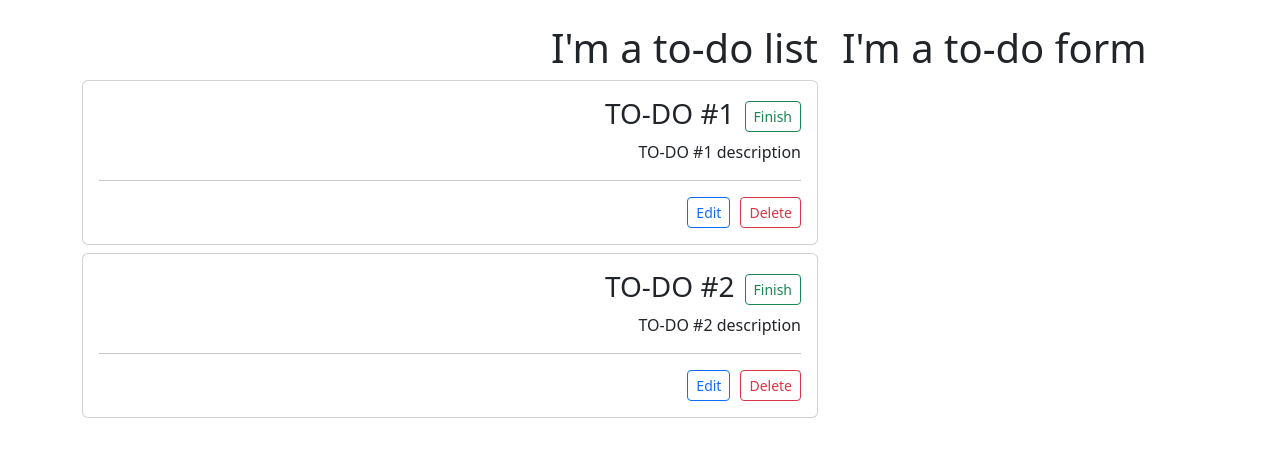
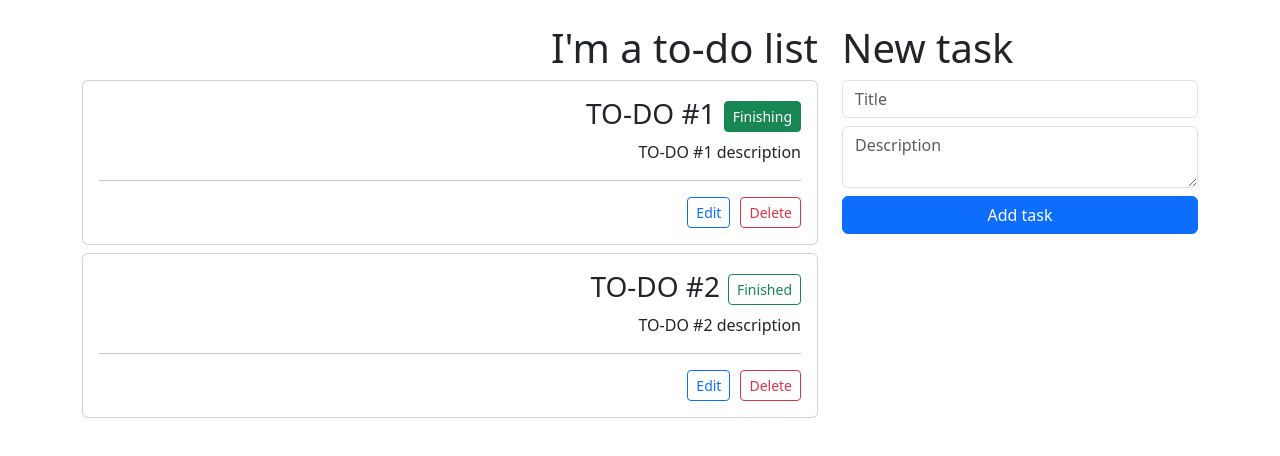
Before and after one commit to CarlosAlc91/to-do-list-React, a React (Create React App) app: page / in a window 1280 px wide. Shown: the top 456 px of the page. Built offline with nearby package versions, Linux system fonts and the light colour scheme.

Commit message:
updating-to-do-list-app

```diff
--- a/src/App.js
+++ b/src/App.js
@@ -3,26 +3,116 @@
 /* para importar librerias desde el package.json, no se necesita agregar ./ */
 /* para importar archivos que estan en la carpeta src, ahi si debemos agregar ./ */
 
-import React from "react"
+import React, { useState } from "react"
 import TodoList from "./components/TodoList"
 import TodoForm from "./components/TodoForm"
 
 
-/* creaacion de funcin */
+const initialTodos = [
+  {
+    id: 1,
+    title: 'TO-DO #1',
+    description: 'TO-DO #1 description',
+    completed: false
+  },
+
+  {
+    id: 2,
+    title: 'TO-DO #2',
+    description: 'TO-DO #2 description',
+    completed: true
+  }
+]
+
+
+/* creaacion de funciones para hacer cambios a nuestra app */
+/* cada que se cree una funcion o en app que tenga que ver con funcionalidad, se debe de agregar en el return de TodoList dentro de App, de lo contrario la funcion no esta siendo llamda */
 
 const App = () => {
   /* un componente, solamente puede retornar una unica etiqueta, para retornar mas de una etiqueta, debemos de retornar un contenedor padre. */
+
+  /* desestructuracion del array initialTodos*/
+  /* const [posicion0 asignalo a una variable todos, posicion1 asignalo a una variable setTodos] = useState(initialTodos aray) */
+  const [todos, setTodos] = useState(initialTodos)
+
+  /* creacion de funcion que elimina un TO-DO */
+  const todoDelete = (todoId) => {
+
+    const changedTodos = todos.filter(todo => todo.id !== todoId)
+
+    setTodos(changedTodos)
+  }
+
+  /* funcion que da por terminada una tarea */
+  const todoToogleComplete = (todoId) => {
+
+    /*  const changedTodos = (todoId) => {
+
+       const changedTodos = todos.map(todo => {
+         const todoEdit = {
+           ...todo,
+           completed: !todo.completed
+         }
+
+         if (todo.id === todoId) {
+           return todoEdit
+         } else {
+           return todo
+         }
+
+       })
+
+     } */
+
+
+    /* const changedTodos = todos.map(todo => todo.id === todoId ? { ...todo, completed: !todo.completed } : todo) */
+
+    const changedTodos = todos.map(todo => (
+      todo.id === todoId
+        ? { ...todo, completed: !todo.completed }
+        : todo
+    ))
+
+    setTodos(changedTodos)
+
+  }
+
+  /* funcion agregar tarea */
+  /* la funcion se agrega en el return en TodoForm, ya que estamos trabajando en TodoForm.js  */
+  const todoAdd = (todo) => {
+
+    const newTodo = {
+      id: Date.now(),
+      ...todo,
+      completed: false
+    }
+
+    const changedTodos = [
+      /* si agregamos el newTodo arriba de todo, las nuevas tareas se van agregando una arriba de otra. */
+      newTodo,
+      ...todos,
+    ]
+
+    setTodos(changedTodos)
+  }
+
   return (
     /* return varios elementos: se utiliza un fragment, etiquetas abiertas, ya que podria danar nuestra maquetacion
     */
     <div className="container mt-4">
       <div className="row">
         <div className="col-8">
-          <TodoList />
+          <TodoList
+            todos={todos}
+            todoDelete={todoDelete}
+            todoToogleComplete={todoToogleComplete}
+          />
           {/* componentes */}
         </div>
         <div className="col-4">
-          <TodoForm />
+          <TodoForm
+            todoAdd={todoAdd}
+          />
         </div>
       </div>
     </div>
--- a/src/components/Todo.js
+++ b/src/components/Todo.js
@@ -4,8 +4,9 @@ import React from 'react'
 /* desestructuracion de los todo */
 /* vamos a extraer los todos que tenemos en TodoList.js => todo.title y todo.description para evitar agreagar props.todo.title y solamente agregar todo.title */
 /* Esta desestructuracion se hace directamente dentro del argumeto del componente */
+/* cada que se cree una funcion o en app que tenga que ver con funcionalidad, se debe de agregar tanto en el parametro Todo como dentro del button al que la funcionalidad este haciendo referencia */
 
-const Todo = ({ todo }) => {
+const Todo = ({ todo, todoDelete, todoToogleComplete }) => {
 
   return (
     <div className='card mt-2'>
@@ -14,9 +15,15 @@ const Todo = ({ todo }) => {
         <h3 className='card-title' style={{ textAlign: 'right' }}>
           {/* de las propiedades todo.muestrame le tile */}
           {todo.title}
-          <button className='btn btn-sm btn-outline-success' style={{ marginLeft: '10px' }}>
-            Finish
+
+          <button
+            /* in new bootstrap ml (margin- left) or mr(margin-right) are not working now it's used ms(margin-start) for left and me (margin end) for right */
+            onClick={() => todoToogleComplete(todo.id)}
+            className={`btn btn-sm ${todo.completed ? 'btn-outline-success' : 'btn-success'} ms-2`}
+          >
+            {todo.completed ? 'Finished' : 'Finishing'}
           </button>
+
         </h3>
         <p className='card-text' style={{ textAlign: 'right' }}>
           {/* estamos usando algo similar a la interpolacion */}
@@ -31,7 +38,10 @@ const Todo = ({ todo }) => {
             Edit
           </button>
           {/* btn-danger = boton de color rojo */}
-          <button className='btn btn-sm btn-outline-danger'>
+          <button
+            onClick={() => todoDelete(todo.id)}
+            className='btn btn-sm btn-outline-danger'
+          >
             Delete
           </button>
         </div>
--- a/src/components/TodoForm.js
+++ b/src/components/TodoForm.js
@@ -1,11 +1,123 @@
-import React from 'react'
+/* se puede utilizar el auto import de useState para que automaticamente nos lo importe en React,  */
+import React, { useState } from 'react'
 
 /* creacion de componente, no es mas que una funcion */
 /* se va a importar a App.js */
 
-const TodoForm = () => {
+const initalFormValues = {
+  title: '',
+  description: ''
+}
+
+const TodoForm = ({ todoAdd }) => {
+  /* podemos user el snipet de useState para que automaticamente nos agrege el useState dentro del componente */
+  /* los hooks solo pueden ser usados dentro del componente */
+
+  const [formValues, setFormValues] = useState(initalFormValues)
+
+  /* desestructurar los formValues */
+  const { title, description } = formValues
+  /* estado de error para title o description vacios */
+  const [error, setError] = useState(null)
+  /* estado en el cual digamos que se creo la tarea con exito */
+  const [successMessage, setSuccessMessage] = useState(null)
+
+  /* Funcion que maneje el cambio en el formulario */
+  const handleInputChange = (e) => {
+
+    const changeFormValues = {
+      ...formValues,
+      [e.target.name]: e.target.value
+    }
+
+    setFormValues(changeFormValues)
+  }
+
+  /* submit task */
+  const handleSubmit = (e) => {
+    e.preventDefault()
+
+    /* validacion para los titulos vacios */
+    if (title.trim() === '') {
+      setError('Must enter title')
+      return
+    }
+
+    /* validacion para tareas vacias */
+    if (description.trim() === '') {
+      setError('Must enter a description')
+      return
+    }
+
+    /* funcion agregar nueva tarea, se crea primero en el App.js */
+    todoAdd(formValues)
+    /* limpiar formulario cuando se haya enviado una tarea */
+    /* no se recomienda poner null, ya que no se convierte en un objeto con la propiedad title */
+    /* lo mejor es enviarlo al valor inicial initialFormValues */
+    setFormValues(initalFormValues)
+
+    setSuccessMessage('Successfully added')
+
+    /* setSuccessMessage va a aparecer por cierto tiempo y despues va a desaparecer */
+    /* recibe dos argumentos (funcion a ejecutar pasado el tiempo en milisegundos, tiempo en milisegundos) */
+    setTimeout(() => {
+      setSuccessMessage(null)
+    }, 2000)
+
+    setError(null)
+  }
+
   return (
-    <h1>I'm a to-do form</h1>
+    <div>
+
+      <h1>New task</h1>
+      <form onSubmit={handleSubmit}>
+        <input
+          type='text'
+          placeholder='Title'
+          className='form-control'
+          value={title}
+          name='title'
+          onChange={handleInputChange}
+        />
+
+        <textarea
+          placeholder='Description'
+          className='form-control mt-2'
+          value={description}
+          name='description'
+          onChange={handleInputChange}
+        ></textarea>
+
+        <button
+          /* in the new bootstrap btn-block(to use a full-size button) is not working now we use w-100 (width at 100%) */
+          className='btn btn-primary w-100 mt-2'>
+          Add task
+        </button>
+
+      </form>
+      {
+        /* si error tiene algun valor me muestra la expresion, sino tiene nada, no muestra nada */
+        error &&
+        (
+          <div className='alert alert-danger mt-2'>
+            {error}
+          </div>
+        )
+
+      }
+
+      {
+        /* muestra un mensaje de exito cuando se haya agregado una nueva tarea exitosamente */
+        successMessage &&
+        (
+          <div className='alert alert-success mt-2'>
+            {successMessage}
+          </div>
+        )
+      }
+
+    </div>
   )
 }
 
--- a/src/components/TodoList.js
+++ b/src/components/TodoList.js
@@ -1,37 +1,28 @@
-import React, { useState } from 'react'
+import React from 'react'
 import Todo from './Todo'
 
 /* se va a importar a App.js */
 
 /* para una mejor lectura de los todo, se crea un array con los todo */
 
-const initialTodos = [
-  {
-    id: 1,
-    title: 'TO-DO #1',
-    description: 'TO-DO #1 description',
-    completed: false
-  },
+/* cada que se cree una funcion o en app que tenga que ver con funcionalidad, se debe de agregar tanto en el parametro TodoList como dentro del todo.map */
 
-  {
-    id: 2,
-    title: 'TO-DO #2',
-    description: 'TO-DO #2 description',
-    completed: true
-  }
-]
+const TodoList = ({ todos, todoDelete, todoToogleComplete }) => {
 
-const TodoList = () => {
-  /* desestructuracion del array initialTodos*/
-  /* const [posicion0 asignalo a una variable todos, posicion1 asignalo a una variable setTodos] = useState(initialTodos aray) */
-  const [todos, setTodos] = useState(initialTodos)
 
   return (
     /* a un fragment no se le pueden asignar o agregar style.css */
     <div>
       <h1 className='text-right' style={{ textAlign: 'right' }}>I'm a to-do list</h1>
       {
-        todos.map(todo => <Todo todo={todo} key={todo.id} />)
+        todos.map(todo => (
+          <Todo
+            todo={todo}
+            key={todo.id}
+            todoDelete={todoDelete}
+            todoToogleComplete={todoToogleComplete}
+          />
+        ))
       }
     </div>
   )
```
